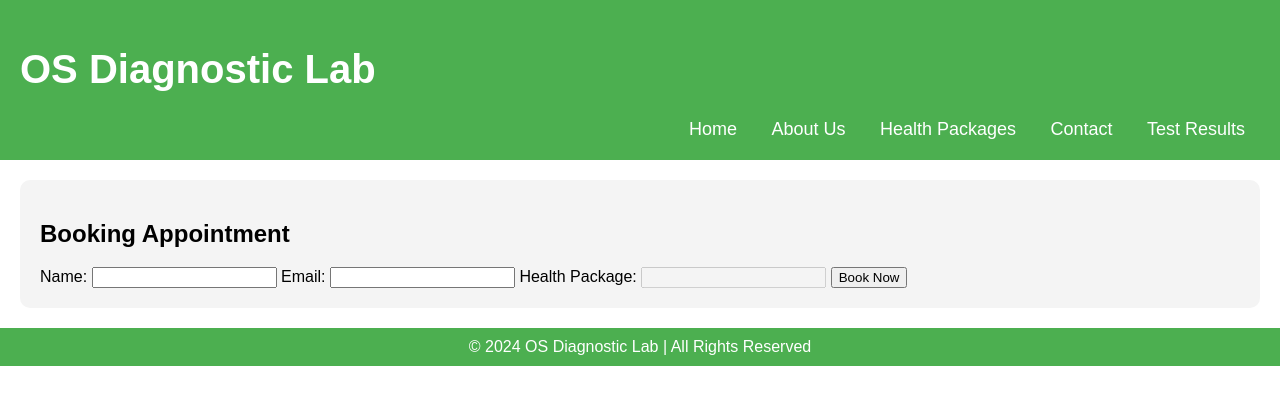
After one commit to sujalkhadgi7/diagonistic-lab, a PHP site: page /booking-form.php in a window 1280 px wide. The commit adds this page. Shown: the top 405 px of the page. Run offline with PHP 8.4, Linux system fonts and the light colour scheme.

Commit message:
Idk what i am doing

```diff
--- /dev/null
+++ b/booking-form.php
@@ -0,0 +1,49 @@
+
+
+<!DOCTYPE html>
+<html lang="en">
+<head>
+    <meta charset="UTF-8">
+    <meta name="viewport" content="width=device-width, initial-scale=1.0">
+    <title>OS Diagnostic Lab</title>
+    <link rel="stylesheet" href="./assets/css/style.css">
+</head>
+<body>
+
+    <header>
+        <div class="logo">
+            <h1>OS Diagnostic Lab</h1>
+        </div>
+        <nav>
+            <ul>
+                <li><a href=".">Home</a></li>
+                <li><a href="about.php">About Us</a></li>
+                <li><a href="health-package.php" >Health Packages</a></li>
+                <li><a href="contact.php">Contact</a></li>
+                <li><a href="test-results.php">Test Results</a></li>
+            </ul>
+        </nav>
+    </header>
+
+     <!-- Booking Form (Hidden by default) -->
+     <div id="booking-form" class="section-container">
+        <h2>Booking Appointment</h2>
+        <form id="appointment-form" action="./src/appointment.php" method="POST">
+            <label for="patient-name">Name:</label>
+            <input type="text" id="patient-name" name="patient-name" required>
+            <label for="patient-email">Email:</label>
+            <input type="email" id="patient-email" name="patient-email" required>
+            <label for="package-name">Health Package:</label>
+            <input type="text" id="package-name" name="package-name" value="<?php if(isset($_GET['package-name'])) echo $_GET['package-name'] ;?>"  disabled />
+            <!-- <label for="appointment-date">Date:</label>
+            <input type="date" id="appointment-date" name="appointment-date" required> -->
+            <button type="submit">Book Now</button>
+        </form>
+    </div>
+
+    <footer>
+        <p>&copy; 2024 OS Diagnostic Lab | All Rights Reserved</p>
+    </footer>
+
+    </body>
+</html>
--- a/index.php
+++ b/index.php
@@ -1,5 +1,6 @@
 <?
- require 'src/db.php';
+
+
 ?>
 
 <!DOCTYPE html>
--- a/src/db.php
+++ b/src/db.php
@@ -1,6 +1,7 @@
 <!-- connect to mysql server -->
 
 <?php
+
 $servername = "localhost";
 $username = "root";
 $password = "";
@@ -14,5 +15,6 @@ $conn = new mysqli($servername, $username, $password, $dbname);
 if ($conn->connect_error) {
     die("Connection failed: " . $conn->connect_error);
 }
- echo "Connected successfully";
+
+
 ?>
--- /dev/null
+++ b/src/sql/appointment.sql
@@ -0,0 +1 @@
+CREATE TABLE `jobportal`.`appointment` (`name` TEXT NOT NULL , `email` TEXT NOT NULL , `package` TEXT NOT NULL , `date` DATE NULL , `id` INT NOT NULL , PRIMARY KEY (`id`)) ENGINE = InnoDB;
```
Also changed, not shown: health-package.php (+6 -2 lines), src/appointment.php (added, +23 -0 lines).
